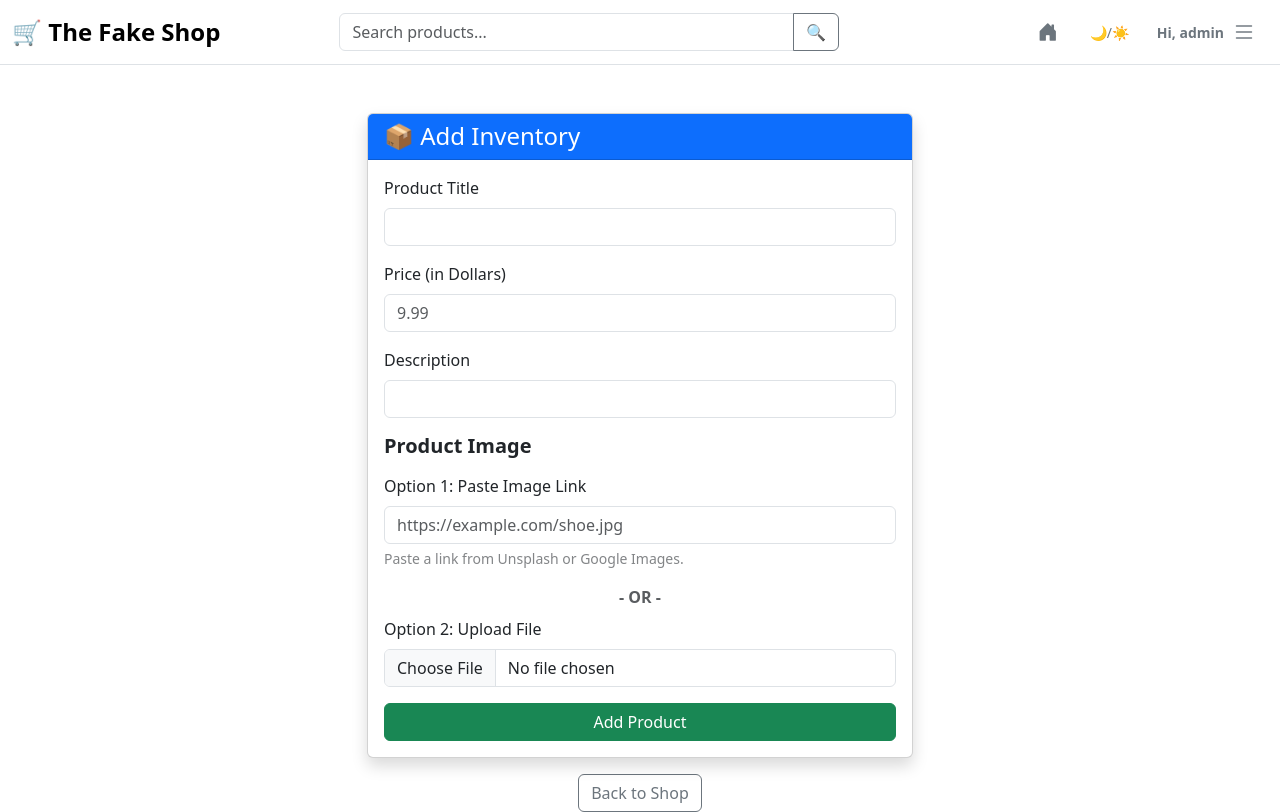
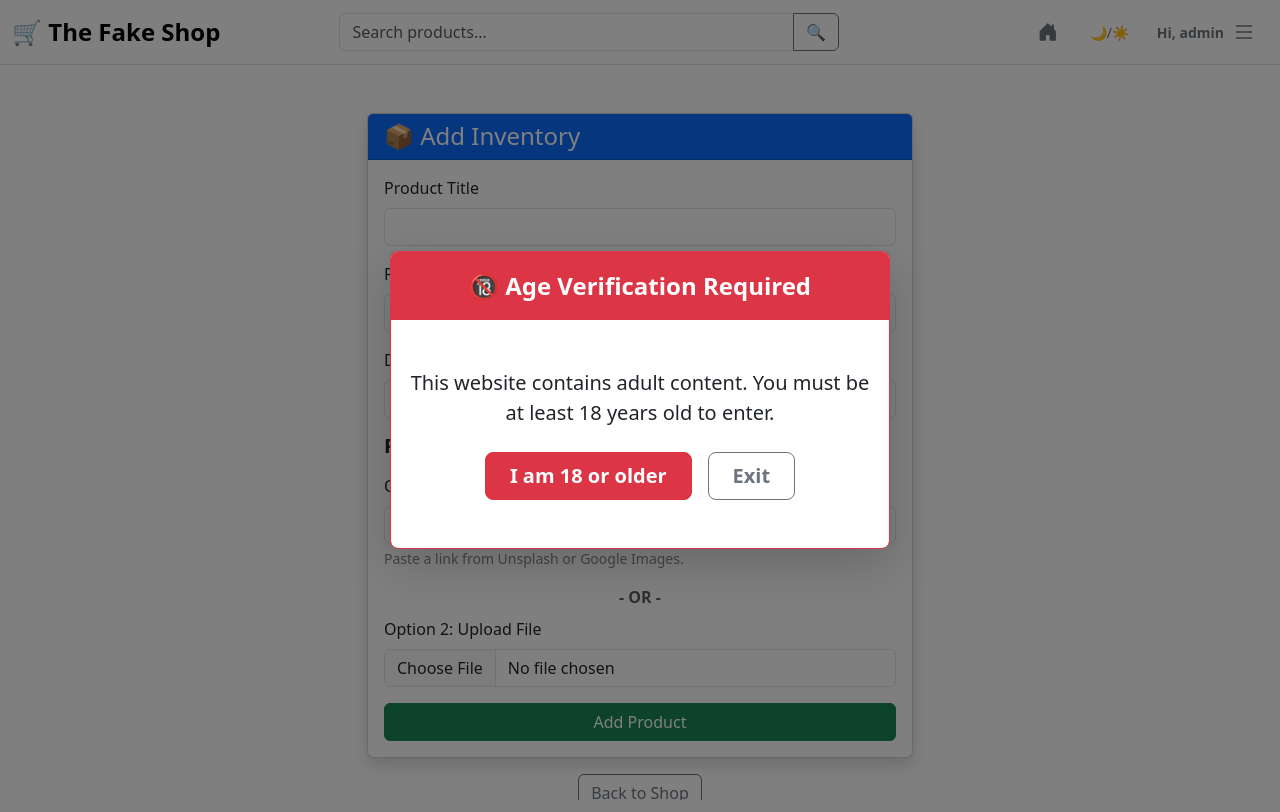
Before and after one commit to indiser/The-Fake-Shop, a Flask app: page /add_product in a window 1280 px wide. Run offline with Flask 3, Linux system fonts and the light colour scheme; a user stored in the database is signed in; some libraries are stand-ins or nearby versions.

Commit message:
Implement age verification modal in base.html
Added age verification modal and related scripts.

```diff
--- a/templates/base.html
+++ b/templates/base.html
@@ -140,6 +140,23 @@
         {% endblock %}
     </div>
 
+    <div class="modal fade" id="ageVerificationModal" data-bs-backdrop="static" data-bs-keyboard="false" tabindex="-1" aria-labelledby="ageModalLabel" aria-hidden="true">
+        <div class="modal-dialog modal-dialog-centered">
+            <div class="modal-content border-danger shadow-lg">
+                <div class="modal-header bg-danger text-white border-0 d-block text-center">
+                    <h4 class="modal-title fw-bold w-100" id="ageModalLabel">🔞 Age Verification Required</h4>
+                </div>
+                <div class="modal-body text-center py-5">
+                    <p class="fs-5 mb-4 fw-medium">This website contains adult content. You must be at least 18 years old to enter.</p>
+                    <div class="d-grid gap-3 d-sm-flex justify-content-sm-center">
+                        <button type="button" class="btn btn-danger btn-lg px-4 fw-bold" id="btnYesAge">I am 18 or older</button>
+                        <button type="button" class="btn btn-outline-secondary btn-lg px-4 fw-bold" id="btnNoAge">Exit</button>
+                    </div>
+                </div>
+            </div>
+        </div>
+    </div>
+
     <script>
         const toggleButton = document.getElementById('darkModeToggle');
         const htmlElement = document.documentElement;
@@ -159,6 +176,25 @@
                 localStorage.setItem('theme', 'dark');
             }
         });
+
+        document.addEventListener('DOMContentLoaded', function() {
+            const ageVerified = localStorage.getItem('ageVerified');
+
+            if (ageVerified !== 'true') {
+            // Initialize and show the Bootstrap modal
+                const ageModal = new bootstrap.Modal(document.getElementById('ageVerificationModal'));
+                ageModal.show();
+
+                document.getElementById('btnYesAge').addEventListener('click', function() {
+                    localStorage.setItem('ageVerified', 'true');
+                    ageModal.hide();
+                });
+
+                document.getElementById('btnNoAge').addEventListener('click', function() {
+                    window.location.href = 'https://www.google.com';
+                });
+            }
+        });
     </script>
     <script src="https://cdn.jsdelivr.net/npm/bootstrap@5.3.0/dist/js/bootstrap.bundle.min.js"></script>
 </body>
```
